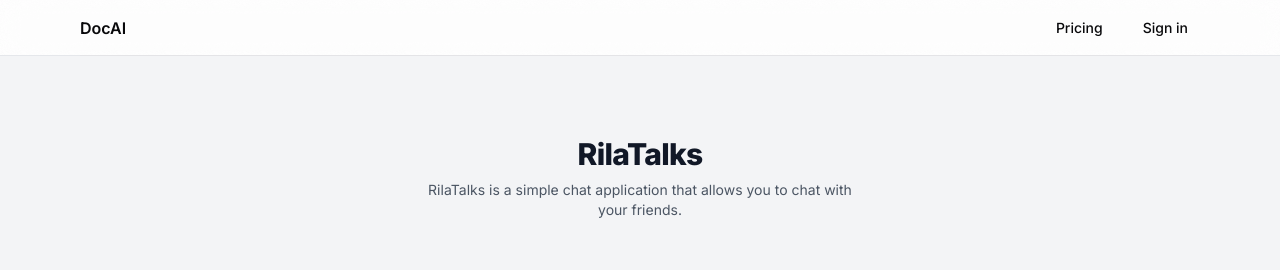
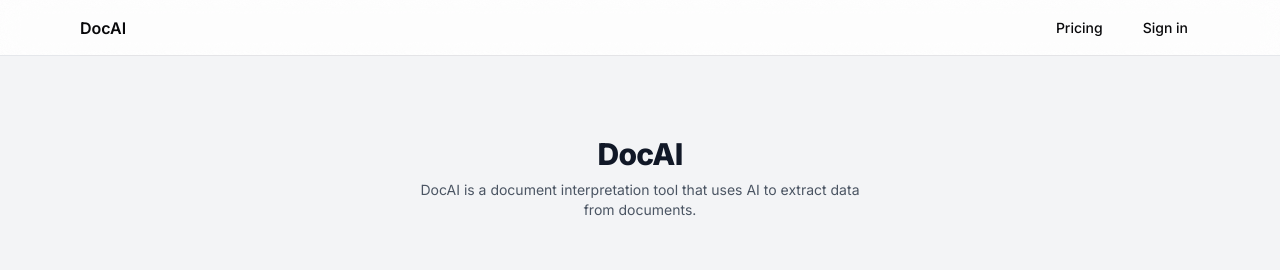
Before and after one commit to valhio/react-nextjs14-ai-analysis-app, a Next.js app: page /sign-in in a window 1280 px wide. Shown: the top 270 px of the page. Built offline with nearby package versions, Linux system fonts and the light colour scheme; no server answers.

Commit message:
added correct info about the app

```diff
--- a/src/app/(auth)/sign-in/page.tsx
+++ b/src/app/(auth)/sign-in/page.tsx
@@ -22,11 +22,10 @@ export default function Page() {
         {/* App Title */}
         <div className="mt-8 sm:mx-auto sm:w-full sm:max-w-md">
           <h2 className="mt-6 text-center text-3xl font-extrabold tracking-tight text-gray-900">
-            RilaTalks
+            DocAI
           </h2>
           <p className="mt-2 text-center text-sm text-gray-600">
-            RilaTalks is a simple chat application that allows you to chat with
-            your friends.
+            DocAI is a document interpretation tool that uses AI to extract data from documents.
           </p>
         </div>
 
```
